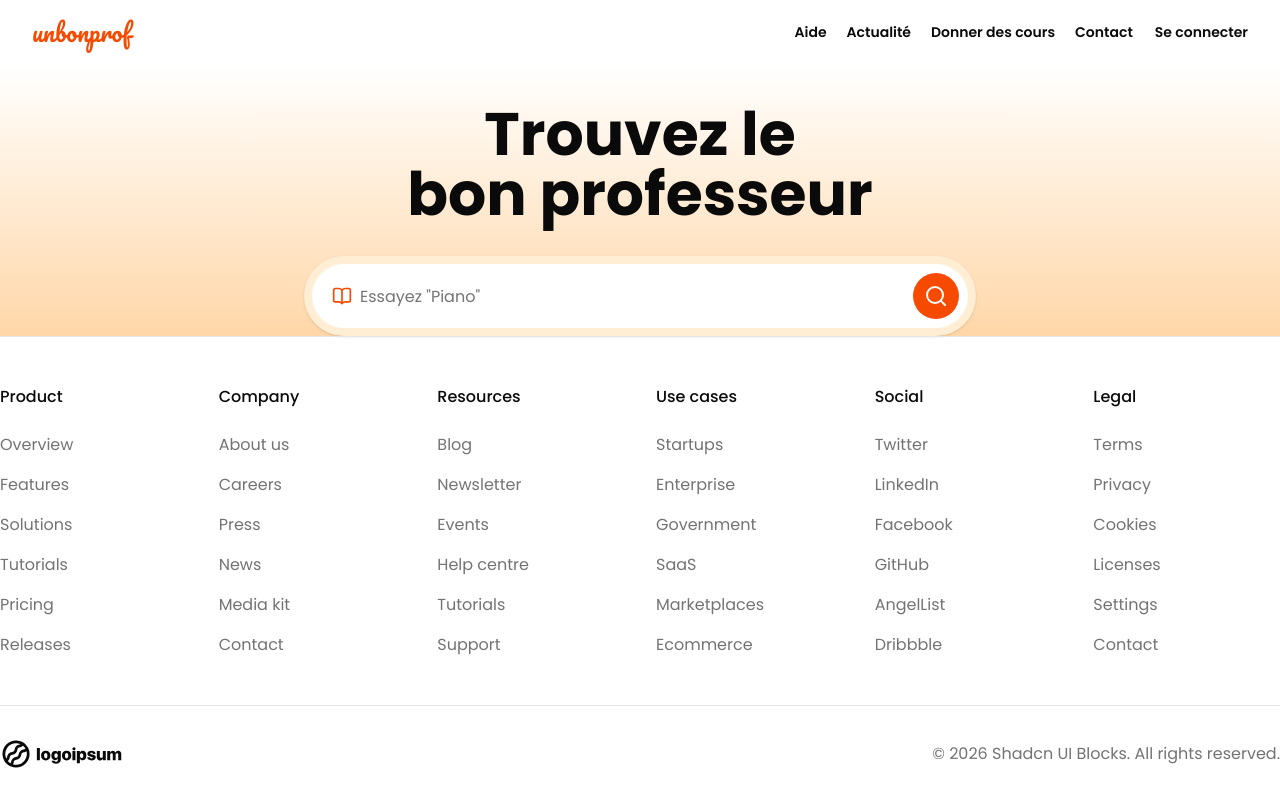
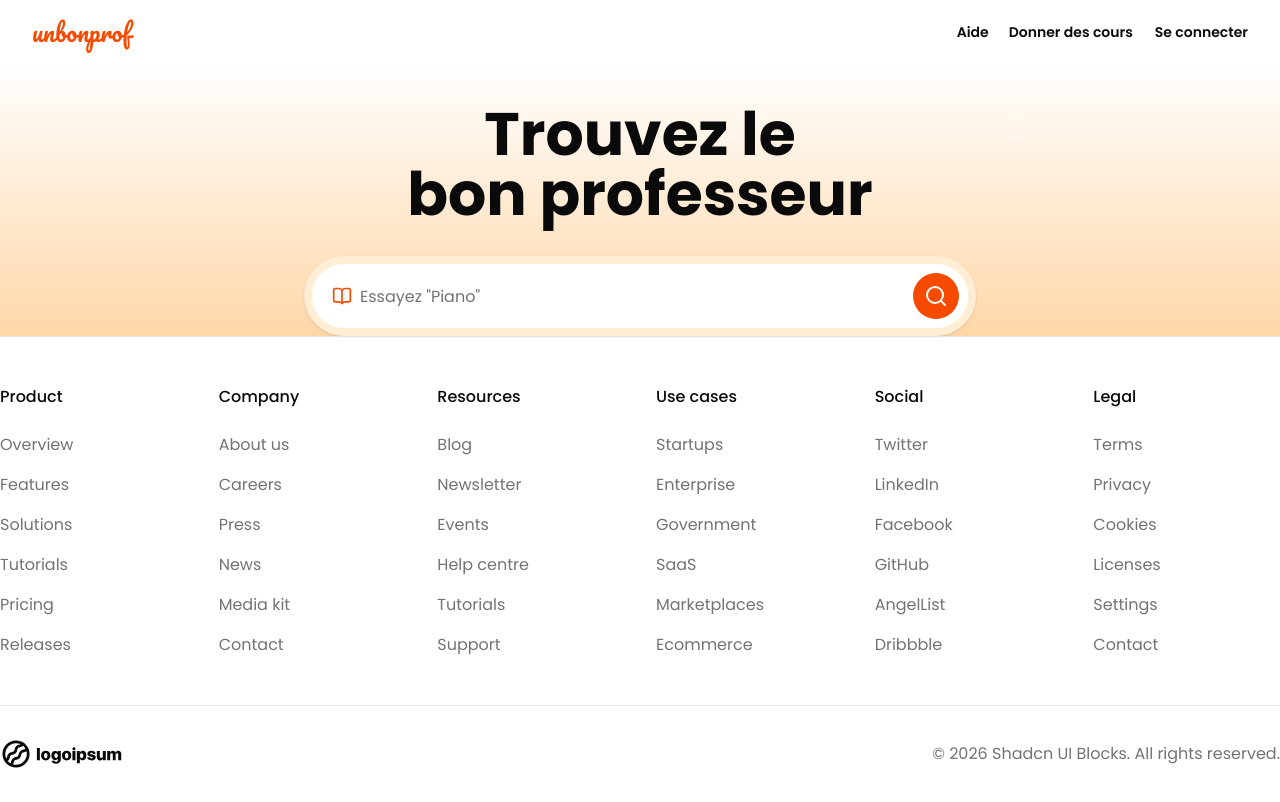
Before and after one commit to jazetjaz01/unbonprof, a Next.js app: page / in a window 1280 px wide. Built offline with nearby package versions, Linux system fonts and the light colour scheme; no server answers; the database is empty.

Commit message:
update navbar

```diff
--- a/components/nav-menu.tsx
+++ b/components/nav-menu.tsx
@@ -22,15 +22,11 @@ export const NavMenu = (props: ComponentProps<typeof NavigationMenu>) => (
       <NavigationMenuItem>
         <NavigationMenuLink className={linkStyle} render={<Link href="#" />}>Aide</NavigationMenuLink>
       </NavigationMenuItem>
-      <NavigationMenuItem>
-        <NavigationMenuLink className={linkStyle} render={<Link href="#" />}>Actualité</NavigationMenuLink>
-      </NavigationMenuItem>
+
       <NavigationMenuItem>
         <NavigationMenuLink className={linkStyle} render={<Link href="#" />}>Donner des cours</NavigationMenuLink>
       </NavigationMenuItem>
-      <NavigationMenuItem>
-        <NavigationMenuLink className={linkStyle} render={<Link href="#" />}>Contact</NavigationMenuLink>
-      </NavigationMenuItem>
+
     </NavigationMenuList>
   </NavigationMenu>
 );
```
